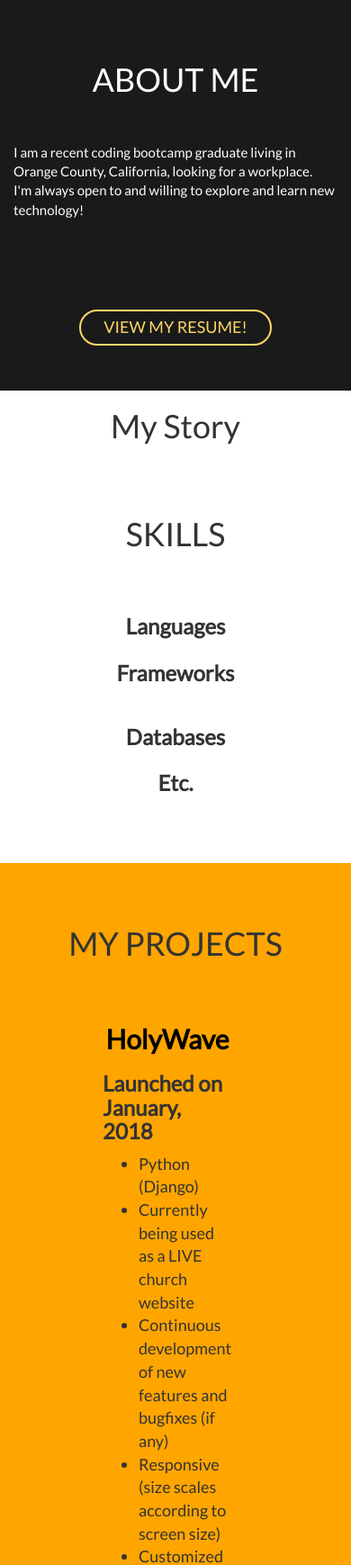
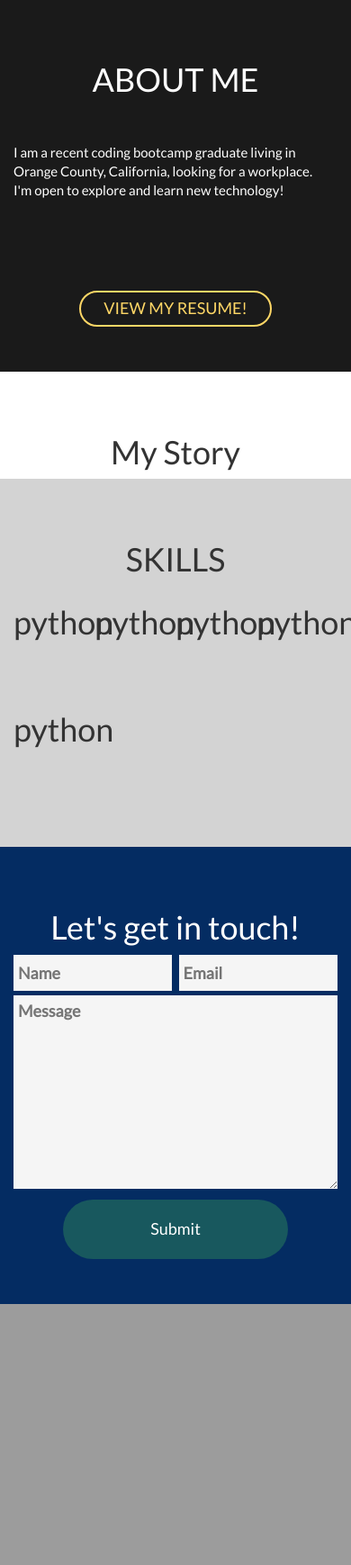
Before and after one commit to ChaiLatteh/myprofile, a Django app: template templates/home.html in a window 390 px wide. Shown: the part 845-2584 px from the top of the page at 90% size. After the commit the page ends 2294 px from the top, so only its background shows below. Run offline with Django 3.2, Linux system fonts and the light colour scheme; the template is opened without the code that fills it, so the values that code supplies are empty; parts of the project's set-up code (start-up, migrations or seed data) failed here and were passed over; some libraries are stand-ins or nearby versions; some web fonts are replaced.

Commit message:
homepage development

```diff
--- a/templates/home.html
+++ b/templates/home.html
@@ -47,8 +47,15 @@
       background-attachment:fixed;
       background-position:center;
     }
+    #intro ul{
+      padding:0px;
+    }
+    #intro li{
+      padding:10px;
+    }
     #text_scroll{
       color:white;
+      text-shadow: 1px 1px black, 1px -1px black, -1px 1px black, -1px -1px black;
       font-weight:bolder;
       font-size:50px;
     }
@@ -63,8 +70,8 @@
       margin-bottom:50px;
     }
     #mystory{
+      padding-top:50px;
       text-align:center;
-      /* background-color:yellow; */
     }
     #story_wrapper{
       max-width:1440px;
@@ -94,16 +101,18 @@
       font-size:16px;
     }
     #skills{
-      background-color:white;
+      background-color:lightgrey;
       padding-top:50px;
       padding-bottom:50px;
       text-align:center;
     }
-    #skills h1{
-      margin-bottom:50px;
+    #skills_wrapper{
+      display:flex;
+      flex-wrap:wrap;
     }
-    #skills h3{
-      font-weight:bolder;
+    #skills .skill{
+      width:25%;
+      padding-bottom:50px;
     }
     #projects{
       background-color:orange;
@@ -144,26 +153,72 @@
     #devicon{
       font-size:5em;
     }
-    #contacts_wrapper{
+    #contact{
+      padding:50px 0px;
+      text-align:center;
+      background-color:#042c62;
+      color:white;
+    }
+    #contact_container{
+      text-align:center;
       max-width:800px;
+      width:100%;
+    }
+    #contact_container #formspree{
+      text-align:center;
+      font-size:18px;
+    }
+    #contact label{
+      display:table;
+      width:100%;
+    }
+    #contact input{
+      border:none;
+      padding:5px;
+      background-color:#f5f5f5;
+      height:40px;
+      width:100%;
+    }
+    #contact textarea{
+      border:none;
+      padding:5px;
+      background-color:#f5f5f5;
+      width:100%;
+    }
+    #contact_container #submit_button{
+      width:250px;
+      text-align:center;
+      height:initial;
+      display:inline-table;
+      color:white;
+      background-color:rgba(38, 117, 92, 0.6);
+      border:none;
+      border-radius:2.5em;
+      padding:20px;
+    }
+    @media screen and (min-width:1440px){
+      .navbar .container-fluid{
         margin:auto;
+        max-width:1440px;
       }
-    #contacts_wrapper a{
-      display:inline-table;
-      width:180px;
+      #intro .container{
+        width:1400px;
       }
-    #contact a{
-      -webkit-transition: all .3s ease-in-out;
-      transition: all .3s ease-in-out;
-      color:silver;
-      text-decoration:none;
     }
-    #contact a:hover{
-      color:white;
+    @media screen and (min-width:1600px){
+      .navbar .container-fluid{
+        max-width:1600px;
+      }
+      #intro .container{
+        width:1500px;
+      }
     }
     @media screen and (max-width:767px){
       #intro{
         background-attachment:initial;
+      }
+      #intro ul{
+        display:none;
       }
       #aboutme p{
         text-align:left;
@@ -187,8 +242,6 @@
       .story_left img{
         height:auto !important;
         max-height:438px !important;
-        border-radius:25%;
-        /* border:solid 1px; */
       }
     }
     @media screen and (max-width:479px){
@@ -207,7 +260,7 @@
   </head>
   <body>
     <!-- Navbar Start -->
-    <!-- <nav class="navbar navbar-inverse navbar-fixed-top">
+    <nav class="navbar navbar-inverse navbar-fixed-top">
       <div class="container-fluid">
         <div class="navbar-header">
           <button type="button" class="navbar-toggle" data-toggle="collapse" data-target="#myNavbar">
@@ -220,21 +273,27 @@
         <div class="collapse navbar-collapse" id="myNavbar">
           <ul class="nav navbar-nav navbar-right">
             <li><a href="#aboutme">About Me</a></li>
+            <li><a href="#mystory">My Story</a></li>
             <li><a href="#skills">Skills</a></li>
-            <li><a href="#projects">My Projects</a></li>
             <li><a href="#contact">Contact</a></li>
           </ul>
         </div>
       </div>
-    </nav> -->
-
-
+    </nav>
     <!-- Navbar End -->
-
     <!-- Content Start -->
     <div id="intro">
-      <h1 style="color:red; font-weight:bold;">* PAGE STILL UNDER CONSTRUCTION</h1>
-      <div class="container" style="display:table; margin:0 auto; height:100%;">
+      <h1 style="color:red; font-weight:bolder;">SITE UNDER CONSTRUCTION</h1>
+      <div class="container" style="display:table; height:100%; position:relative;">
+        <div style="position:absolute; left:0; bottom:120px;">
+          <div style="position:fixed;">
+            <ul style="list-style:none;">
+              <li><img src="https://img.icons8.com/ios-glyphs/30/EBEBEB/github.png"/></li>
+              <li><img src="https://img.icons8.com/ios-glyphs/30/EBEBEB/instagram-new.png"/></li>
+              <li><img src="https://img.icons8.com/ios-glyphs/30/EBEBEB/linkedin.png"/></li>
+            </ul>
+          </div>
+        </div>
         <div style="display:table-cell; text-align:center; vertical-align:middle;">
           <h2 id="text_scroll"></h2>
           <script>
@@ -259,7 +318,7 @@
         <p style="margin-bottom:100px;">
           I am a recent coding bootcamp graduate living in Orange County, California, looking for a workplace.
           <br>
-          I'm always open to and willing to explore and learn new technology!
+          I'm open to explore and learn new technology!
         </p>
 
         <a href="https://docs.google.com/document/d/1AOYwt0f8w_z11o7tcK6bTRSMGvg_oirB5LBcQmkRJYg/edit?usp=sharing" target="_blank"><button id="resume" name="button">VIEW MY RESUME!</button></a>
@@ -298,32 +357,50 @@
       </div>
     </div>
 
-    <div id="skills" class="container">
+    <div id="skills">
+      <div class="container">
         <h1>SKILLS</h1>
-      <div class="row">
+        <div id="skills_wrapper">
+          <div class="skill">
+            <span id="devicon" class="devicon-python-plain colored"></span>
+            <h1>python</h1>
+          </div>
+          <div class="skill">
+            <span id="devicon" class="devicon-python-plain colored"></span>
+            <h1>python</h1>
+          </div>
+          <div class="skill">
+            <span id="devicon" class="devicon-python-plain colored"></span>
+            <h1>python</h1>
+          </div>
+          <div class="skill">
+            <span id="devicon" class="devicon-python-plain colored"></span>
+            <h1>python</h1>
+          </div>
+          <div class="skill">
+            <span id="devicon" class="devicon-python-plain colored"></span>
+            <h1>python</h1>
+          </div>
+        </div>
+        <!-- <div class="row">
           <div class="col-sm-6" style="margin-bottom:25px;">
             <h3>Languages</h3>
-          <i id="devicon" class="devicon-python-plain-wordmark colored"></i>
+            <i id="devicon" class="devicon-python-plain colored"></i>
             <i id="devicon" class="devicon-javascript-plain colored"></i>
             <i id="devicon" class="devicon-html5-plain-wordmark colored"></i>
             <i id="devicon" class="devicon-css3-plain-wordmark colored"></i>
-          <!-- <i id="devicon" class="devicon-ruby-plain-wordmark colored"></i> -->
           </div>
           <div class="col-sm-6" style="margin-bottom:25px;">
             <h3>Frameworks</h3>
             <i id="devicon" class="devicon-django-plain-wordmark colored"></i>
             <i id="devicon" class="devicon-bootstrap-plain-wordmark colored"></i>
-          <!-- <i id="devicon" class="devicon-nodejs-plain-wordmark colored"></i>
-          <i id="devicon" class="devicon-angularjs-plain-wordmark colored"></i>
-          <i id="devicon" class="devicon-rails-plain-wordmark colored"></i> -->
           </div>
         </div>
         <div class="row">
           <div class="col-sm-6" style="margin-bottom:25px;">
             <h3>Databases</h3>
-          <!-- <i id="devicon" class="devicon-mysql-plain-wordmark colored"></i> -->
+            <i id="devicon" class="devicon-mysql-plain-wordmark colored"></i>
             <i id="devicon" class="devicon-postgresql-plain-wordmark colored"></i>
-          <i id="devicon" class="devicon-mongodb-plain-wordmark colored"></i>
           </div>
           <div class="col-sm-6" style="margin-bottom:25px;">
             <h3>Etc.</h3>
@@ -331,10 +408,11 @@
             <i id="devicon" class="devicon-github-plain-wordmark colored"></i>
             <i id="devicon" class="devicon-jquery-plain-wordmark colored"></i>
           </div>
+        </div> -->
       </div>
     </div>
 
-      <div id="projects" class="container-fluid">
+      <!-- <div id="projects" class="container-fluid">
         <h1>MY PROJECTS</h1>
         <div id="projects_wrapper">
           <div id="project">
@@ -398,7 +476,7 @@
             </div>
           </div>
 
-        </div>
+        </div> -->
         <!-- End of projects wrapper -->
         <script>
           counter=0;
@@ -424,37 +502,27 @@
       <!-- End of Project -->
 
 
-      <div id="hobby" style="padding-top:50px; padding-bottom:50px; text-align:center; background-color:silver;">
+      <!-- <div id="hobby" style="padding-top:50px; padding-bottom:50px; text-align:center; background-color:silver;">
         <h1>What else do I love?</h1>
         <p>games</p>
         <p>counseling</p>
         <p>playing music</p>
         <p>outdoor activities (sports)</p>
+      </div> -->
+
+
+      <div id="contact">
+        <h1>Let's get in touch!</h1>
+        <div id="contact_container" class="container">
+          <form id="formspree" action="https://formspree.io/f/mzboqwok" method="post">
+            <label style="width:49%; display:inline-table; float:left;"><input type="text" name="name" placeholder="Name" required></label>
+            <label style="width:49%; display:inline-table; float:right;"><input type="email" name="email" placeholder="Email" required></label>
+            <label><textarea name="message" rows="8" cols="60" placeholder="Message" required></textarea></label>
+            <input id="submit_button" type="submit" value="Submit">
+
+          </form>
         </div>
 
-
-      <div id="contact" style="padding-top:50px; padding-bottom:100px; text-align:center; background-color:#042c62; color:white;">
-        <h1>Let's get in touch!</h1>
-        <div id="contacts_wrapper">
-
-          <a href="mailto:wkdcodns100@gmail.com">
-            <i class="fa fa-envelope fa-3x" style="border-radius:50px;"></i>
-            <br>
-            wkdcodns100@gmail.com
-          </a>
-          <a href="https://www.linkedin.com/in/chai-jang-598724146/" target="_blank">
-            <i class="fa fa-linkedin-square fa-3x"></i>
-            <br>
-            LinkedIN
-          </a>
-          <a onclick="alert('Please send message before adding me as a friend. I usually decline friend requests from strangers.')" href="http://www.facebook.com/ChaiLatteh" target="_blank">
-            <i class="fa fa-facebook-official fa-3x"></i>
-            <br>
-            Facebook
-          </a>
-
-
-        </div>
 
       </div>
     </div>
```
Lines whose indentation alone changed are shown as unchanged.
